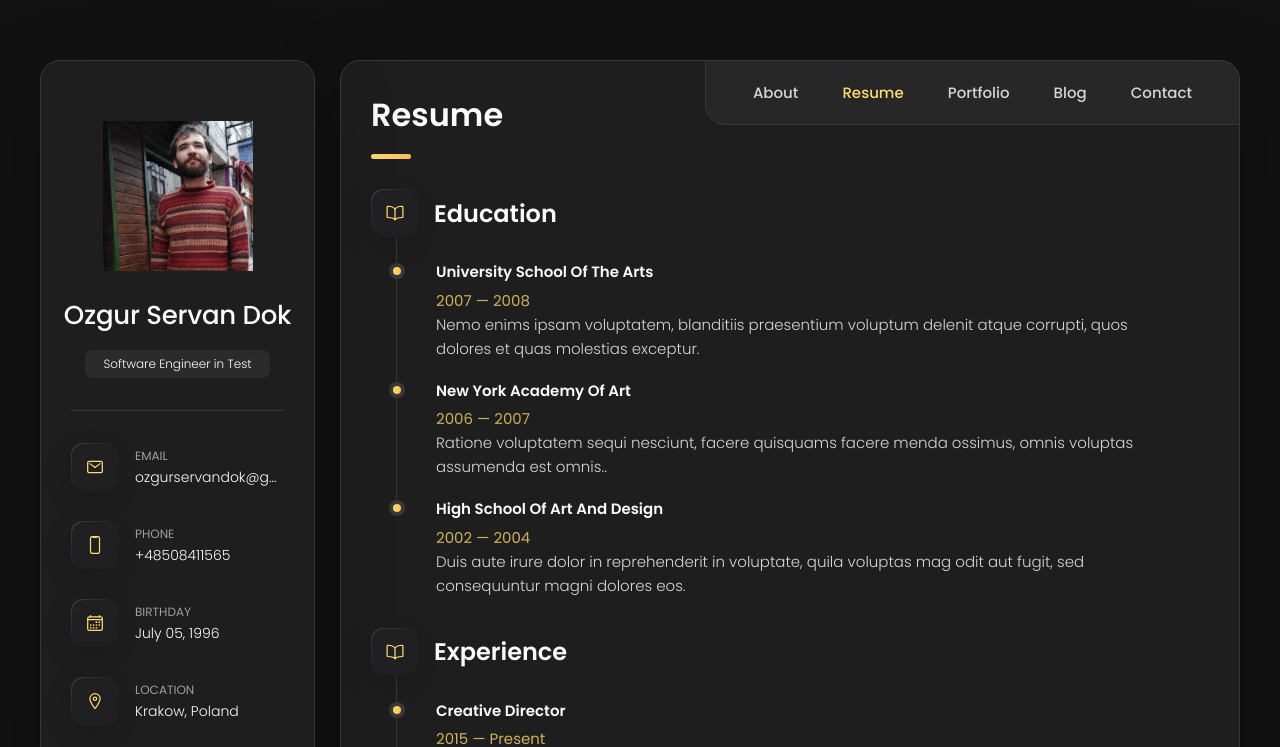
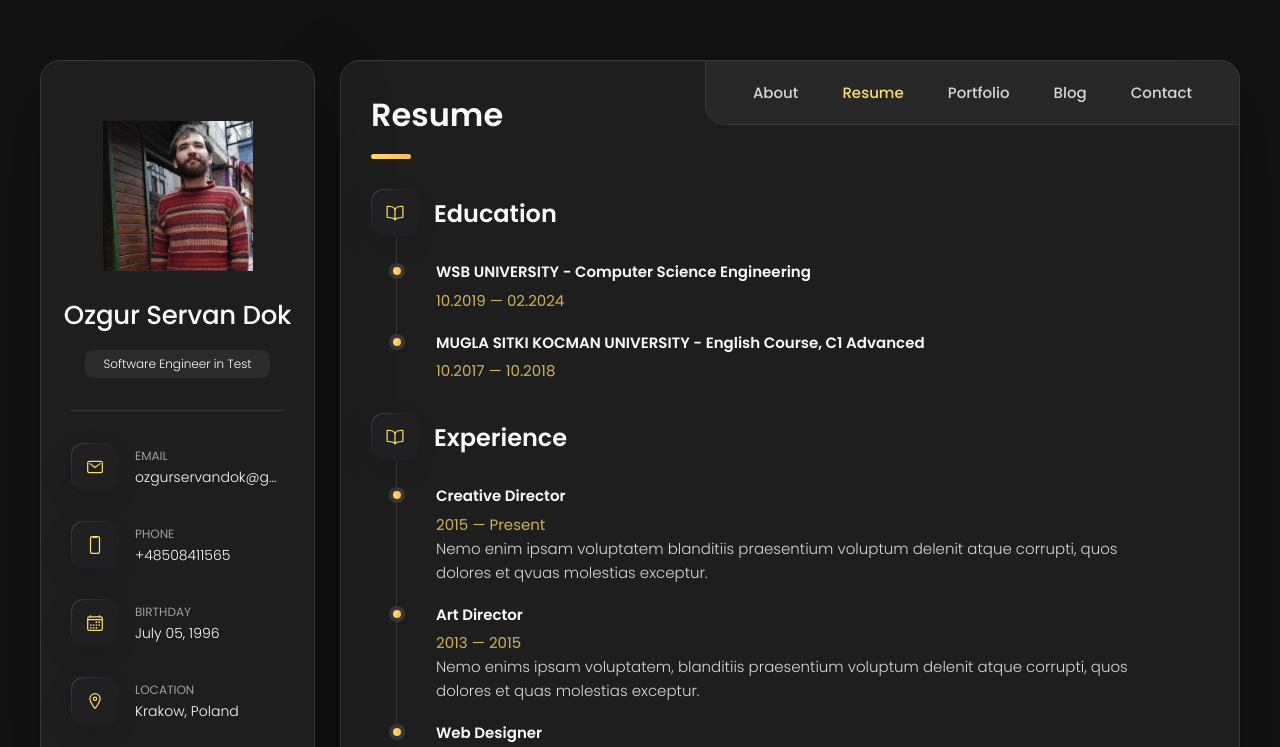
Before and after one commit to amadeudeprado/amadeudeprado.github.io, a plain HTML site: page index.html in a window 1280 px wide. Both pictures are taken after a click on the button "Resume". Shown: the top 747 px of the page. Drawn offline with nearby package versions, Linux system fonts and the light colour scheme.

Commit message:
odokeducation

```diff
--- a/index.html
+++ b/index.html
@@ -359,42 +359,17 @@
 
             <li class="timeline-item">
 
-              <h4 class="h4 timeline-item-title">University school of the arts</h4>
+              <h4 class="h4 timeline-item-title">WSB UNIVERSITY - Computer Science Engineering</h4>
 
-              <span>2007 — 2008</span>
-
-              <p class="timeline-text">
-                Nemo enims ipsam voluptatem, blanditiis praesentium voluptum delenit atque corrupti, quos dolores et
-                quas molestias
-                exceptur.
-              </p>
+              <span>10.2019 — 02.2024</span>
 
             </li>
 
             <li class="timeline-item">
 
-              <h4 class="h4 timeline-item-title">New york academy of art</h4>
+              <h4 class="h4 timeline-item-title">MUGLA SITKI KOCMAN UNIVERSITY - English Course, C1 Advanced</h4>
 
-              <span>2006 — 2007</span>
-
-              <p class="timeline-text">
-                Ratione voluptatem sequi nesciunt, facere quisquams facere menda ossimus, omnis voluptas assumenda est
-                omnis..
-              </p>
-
-            </li>
-
-            <li class="timeline-item">
-
-              <h4 class="h4 timeline-item-title">High school of art and design</h4>
-
-              <span>2002 — 2004</span>
-
-              <p class="timeline-text">
-                Duis aute irure dolor in reprehenderit in voluptate, quila voluptas mag odit aut fugit, sed consequuntur
-                magni dolores
-                eos.
-              </p>
+              <span>10.2017 — 10.2018</span>
 
             </li>
 
```
